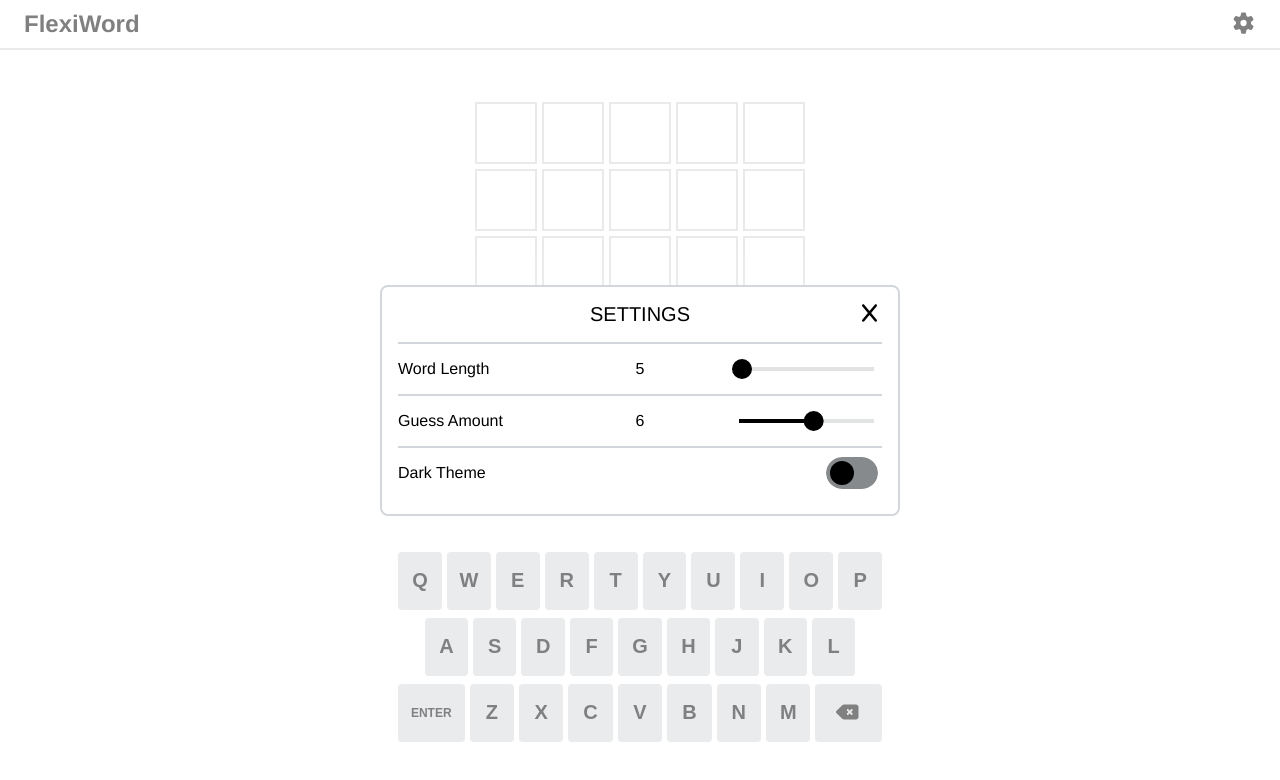
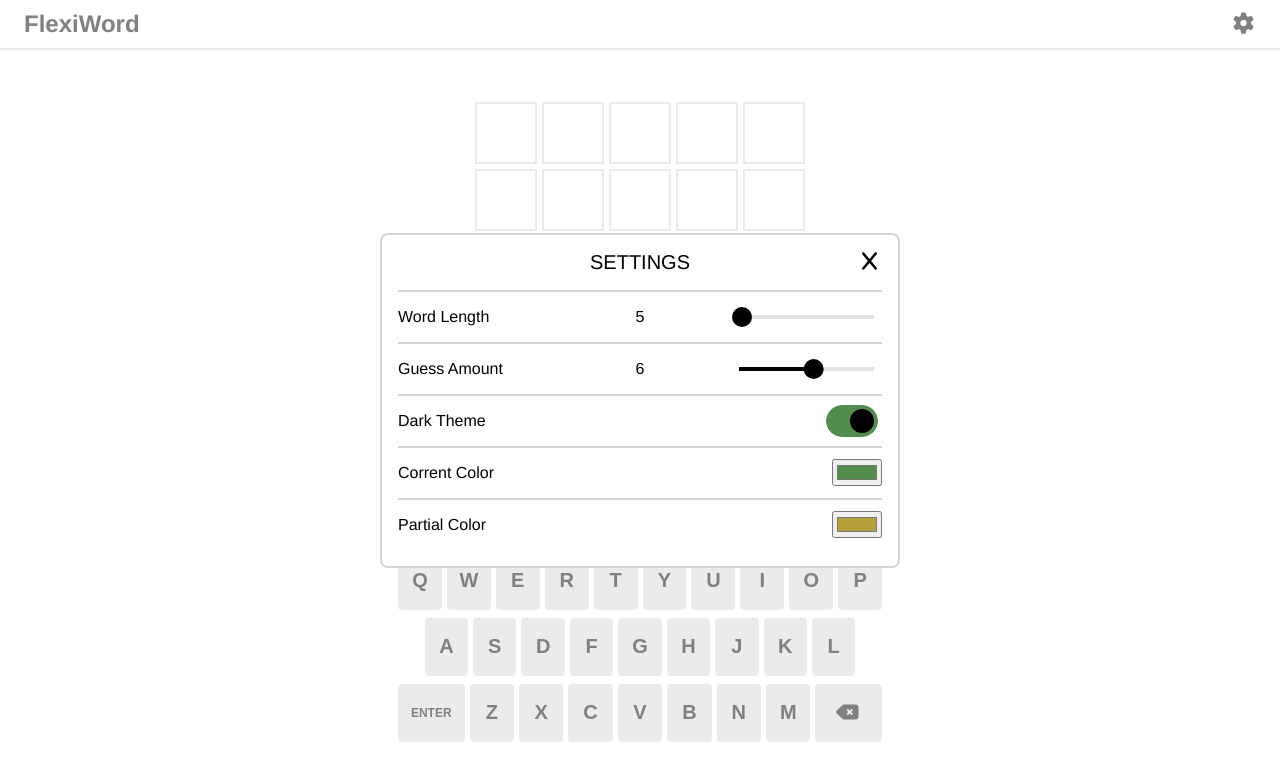
Before and after one commit to wasaleaf/flexiword, an Angular app: page / in a window 1280 px wide. Both pictures are taken after a click on the button 1243 px from the left and 24 px from the top of the page. Shown: the top 780 px of the page. Built offline with nearby package versions, Linux system fonts and the light colour scheme; no server answers.

Commit message:
save settings to localstorage and read on initial load

```diff
--- a/src/app/app.component.html
+++ b/src/app/app.component.html
@@ -11,8 +11,7 @@
   @if (dialogOpen) {
   <div class="backdrop" (click)="dialogOpen = false">
     <div class="settings" (click)="$event.stopPropagation()">
-      <app-settings [(dialogOpen)]="dialogOpen" [(wordLength)]="wordLength" [(maxGuesses)]="maxGuesses"
-        (wordLengthChange)="startNewGame()" (maxGuessesChange)="startNewGame()"></app-settings>
+      <app-settings [(dialogOpen)]="dialogOpen" [(settings)]="settings" (newGameRequested)="startNewGame()"></app-settings>
     </div>
   </div>
   }
--- a/src/app/app.component.ts
+++ b/src/app/app.component.ts
@@ -8,6 +8,7 @@ import { GameBoardComponent } from './components/game-board/game-board.component
 import { SettingsComponent } from './components/settings/settings.component';
 import { cleanUpWordOfDayStorage } from './utils/cache-helpers';
 import { ToastComponent } from './components/toast/toast.component';
+import { GameSettings } from './types/settings';
 
 @Component({
   selector: 'app-root',
@@ -18,25 +19,28 @@ import { ToastComponent } from './components/toast/toast.component';
 export class AppComponent implements OnInit {
   public settingsIcon = faCog;
   public dialogOpen = false;
-  public wordLength = 5; // default word length
-  public maxGuesses = 6; // default number of guesses
+  public settings: GameSettings = GameSettings.load();
 
-  public constructor(public gameService: GameService) {}
+  public constructor(public gameService: GameService) { }
 
   public ngOnInit() {
     cleanUpWordOfDayStorage();
-    const stored = localStorage.getItem('theme');
-    if (stored) {
-      document.documentElement.setAttribute('theme', stored);
+    if (this.settings.theme) {
+      document.documentElement.setAttribute('theme', this.settings.theme);
     }
     else {
       const prefersDark = window.matchMedia('(prefers-color-scheme: dark)').matches;
-      document.documentElement.setAttribute('theme', prefersDark ? 'dark' : 'light');
+      const theme = prefersDark ? 'dark' : 'light';
+      document.documentElement.setAttribute('theme', theme);
+      this.settings.theme = theme;
+      this.settings.save();
     }
+    document.documentElement.style.setProperty('--correct-color', this.settings.correctColor);
+    document.documentElement.style.setProperty('--present-color', this.settings.presentColor);
     this.startNewGame();
   }
 
   public async startNewGame() {
-    await this.gameService.newGame(this.wordLength, this.maxGuesses);
+    await this.gameService.newGame(this.settings.wordLength, this.settings.guessLimit);
   }
 }
--- a/src/app/components/settings/settings.component.html
+++ b/src/app/components/settings/settings.component.html
@@ -6,31 +6,29 @@
     <div class="settings-container">
         <span class="settings-row">
             <p>Word Length</p>
-            <p class="current-value">{{ wordLength() }}</p>
+            <p class="current-value">{{ settings().wordLength }}</p>
             <mat-slider [max]="wordLengthMax" [min]="wordLengthMin" [step]="1" [discrete]="true" [showTickMarks]="true">
-                <input matSliderThumb [(ngModel)]="wordLength" #slider>
+                <input matSliderThumb [(ngModel)]="settings().wordLength" (change)="triggerNewGame()" #slider>
             </mat-slider>
         </span>
         <span class="settings-row">
             <p>Guess Amount</p>
-            <p class="current-value">{{ maxGuesses() }}</p>
+            <p class="current-value">{{ settings().guessLimit }}</p>
             <mat-slider [max]="maxGuessMax" [min]="maxGuessMin" [step]="1" [discrete]="true" [showTickMarks]="true">
-                <input matSliderThumb [(ngModel)]="maxGuesses" #slider>
+                <input matSliderThumb [(ngModel)]="settings().guessLimit" (change)="triggerNewGame()" #slider>
             </mat-slider>
         </span>
         <span class="settings-row two-items">
             <p>Dark Theme</p>
-            <mat-slide-toggle [(ngModel)]="darkTheme" (change)="updateTheme()"></mat-slide-toggle>
+            <mat-slide-toggle [(ngModel)]="settings().theme" (change)="updateTheme()"></mat-slide-toggle>
         </span>
-        <!-- TODO -->
-        <!-- <div>
-            <h3>Custom Colors</h3>
-            <span>
-                <h3>Corrent Color</h3>
-            </span>
-            <span>
-                <h3>Partial Correct Color</h3>
-            </span>
-        </div> -->
+        <span class="settings-row two-items">
+            <p>Corrent Color</p>
+            <input type="color" [(ngModel)]="settings().correctColor" (change)="updateColor(true)">
+        </span>
+        <span class="settings-row two-items">
+            <p>Partial Color</p>
+            <input type="color" [(ngModel)]="settings().presentColor" (change)="updateColor(false)">
+        </span>
     </div>
 </div>
--- a/src/app/components/settings/settings.component.ts
+++ b/src/app/components/settings/settings.component.ts
@@ -1,9 +1,11 @@
-import { Component, model, OnInit } from '@angular/core';
+import { Component, EventEmitter, model, Output } from '@angular/core';
 import { FontAwesomeModule } from '@fortawesome/angular-fontawesome';
 import { faX } from '@fortawesome/free-solid-svg-icons';
 import { MatSlideToggleModule } from '@angular/material/slide-toggle';
 import { MatSliderModule } from '@angular/material/slider';
 import { FormsModule } from '@angular/forms';
+
+import { GameSettings } from '../../types/settings';
 
 @Component({
   selector: 'app-settings',
@@ -11,30 +13,42 @@ import { FormsModule } from '@angular/forms';
   templateUrl: './settings.component.html',
   styleUrl: './settings.component.scss'
 })
-export class SettingsComponent implements OnInit {
+export class SettingsComponent {
   public closeIcon = faX;
-  public dialogOpen = model<boolean>(false);
-  public wordLength = model<number>(5);
-  public maxGuesses = model<number>(6);
-  public darkTheme: boolean = true;
+  public dialogOpen = model.required<boolean>();
+  public settings = model.required<GameSettings>();
+  @Output() newGameRequested = new EventEmitter<void>();
 
   public wordLengthMin = 5;
   public wordLengthMax = 7;
   public maxGuessMin = 1;
   public maxGuessMax = 10;
 
-  public ngOnInit() {
-    const theme = document.documentElement.getAttribute('theme');
-    this.darkTheme = theme === 'dark' ? true : false;
-  }
-
   public updateDialogOpen(state: boolean): void {
     this.dialogOpen.update(_ => state);
   }
 
   public updateTheme() {
-    const theme = this.darkTheme ? 'dark' : 'light';
-    document.documentElement.setAttribute('theme', theme);
-    localStorage.setItem('theme', theme);
+    document.documentElement.setAttribute('theme', this.settings().theme!);
+    this.updateSettings();
+  }
+
+  public updateColor(isCorrect: boolean) {
+    if (isCorrect) {
+      document.documentElement.style.setProperty('--correct-color', this.settings().correctColor);
+    }
+    else {
+      document.documentElement.style.setProperty('--present-color', this.settings().presentColor);
+    }
+    this.updateSettings();
+  }
+
+  public triggerNewGame() {
+    this.updateSettings();
+    this.newGameRequested.emit();
+  }
+
+  private updateSettings() {
+    this.settings().save();
   }
 }
--- /dev/null
+++ b/src/app/types/settings.ts
@@ -0,0 +1,22 @@
+export type Theme = 'light' | 'dark';
+
+export class GameSettings {
+    wordLength: number = 5;
+    guessLimit: number = 6;
+    theme: Theme | null = null;
+    correctColor: string = '#538d4e';
+    presentColor: string = '#b59f3b';
+
+    public static load(): GameSettings {
+        const stored = localStorage.getItem('settings');
+        if (stored) {
+            const obj = JSON.parse(stored);
+            return Object.assign(new GameSettings(), obj);
+        }
+        return new GameSettings();
+    }
+
+    public save(): void {
+        localStorage.setItem('settings', JSON.stringify(this));
+    }
+}
```
